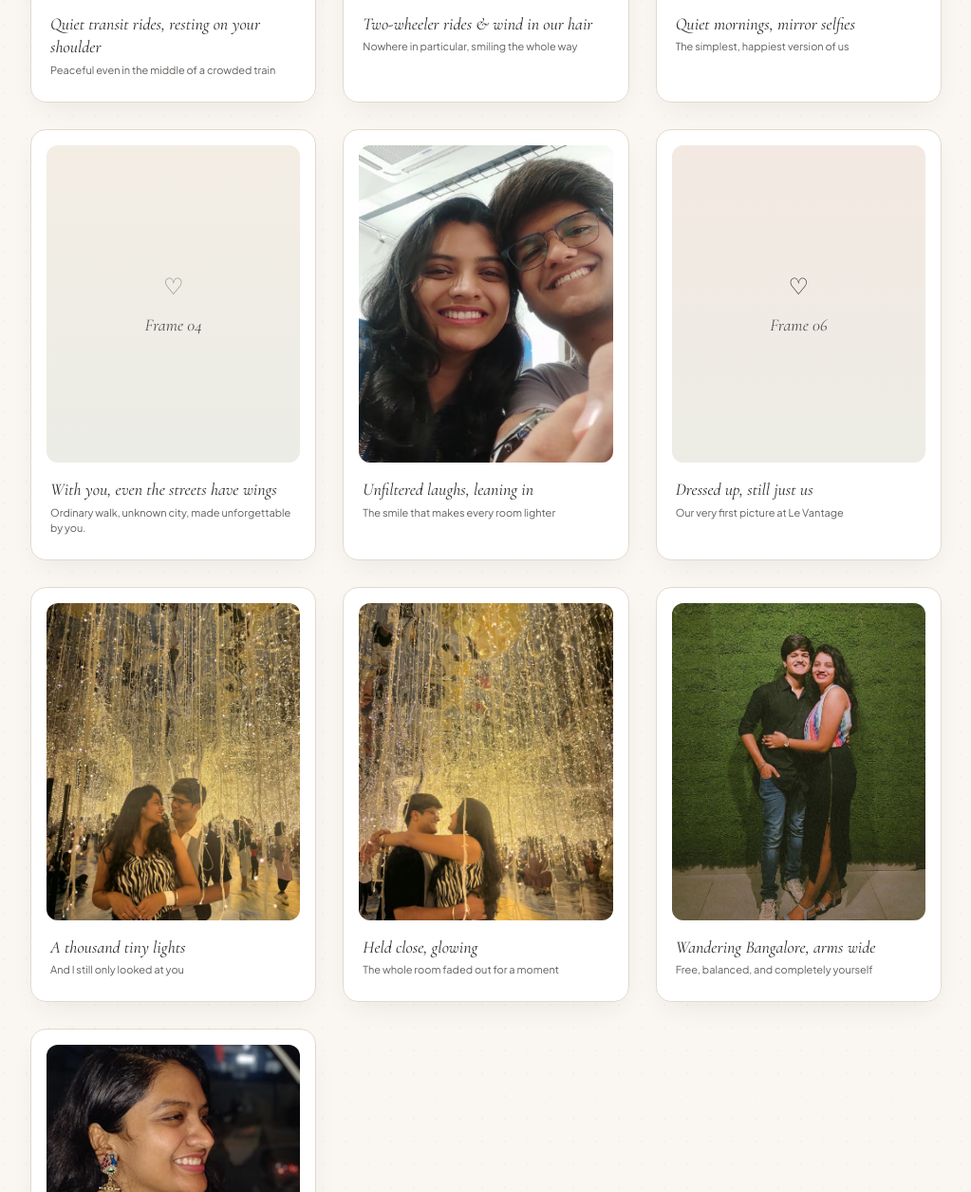
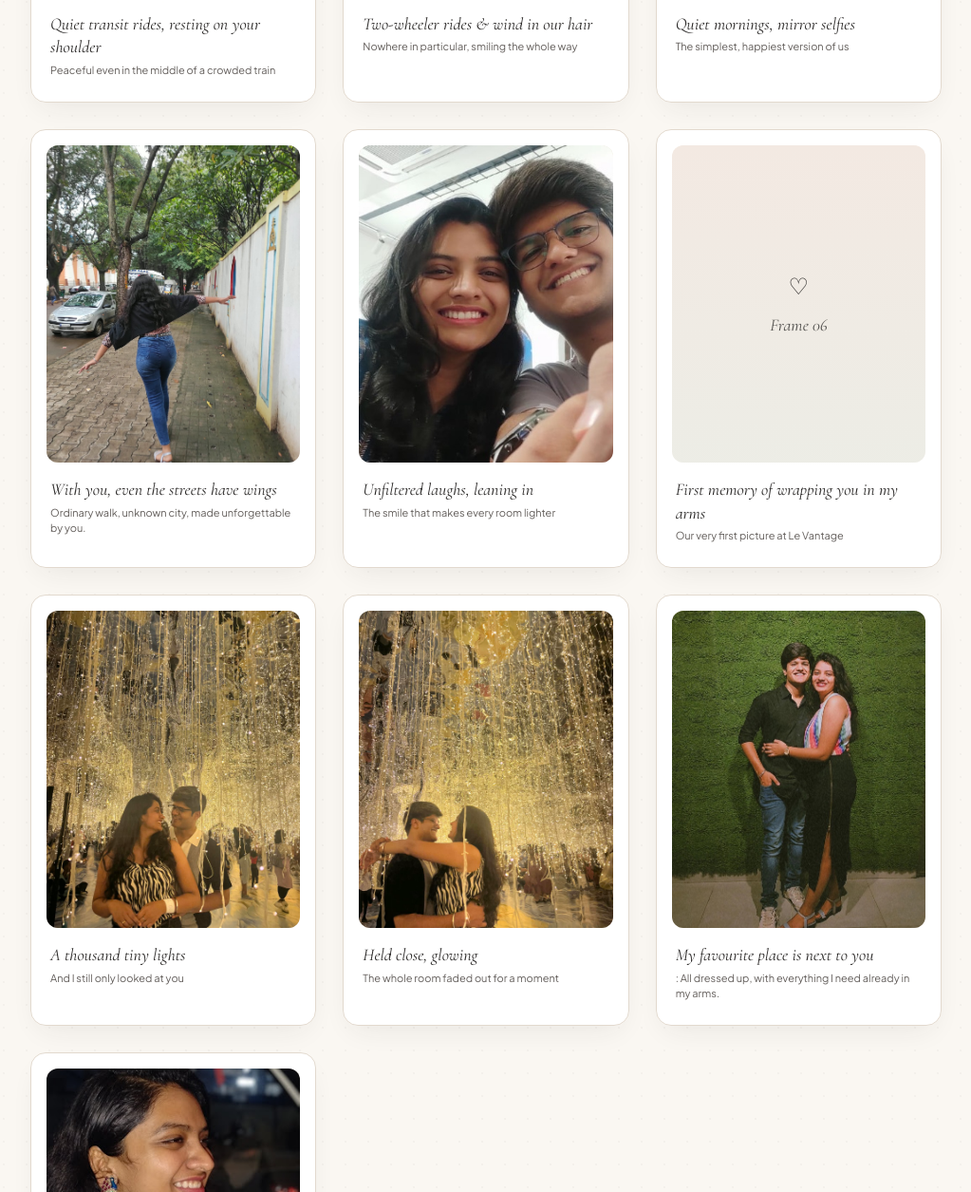
Before and after one commit to mukund-vishwanath/5years, a plain HTML site: page index.html in a window 1280 px wide. Shown: the part 3226-4481 px from the top of the page at 95% size, without its empty margins (128-1151 px from the left). Drawn offline with nearby package versions, Linux system fonts and the light colour scheme.

Commit message:
Update index.html

```diff
--- a/index.html
+++ b/index.html
@@ -649,7 +649,7 @@
               <span class="text-sage text-2xl mb-3">♡</span>
               <p class="font-serif italic text-lg text-espresso/80">Frame 04</p>
             </div>
-            <img class="frame-media" src="bangloreplane.jpg" alt="Evenings under the warm lights" loading="lazy" onerror="this.style.display='none'" />
+            <img class="frame-media" src="bangloreplane.jpeg" alt="Evenings under the warm lights" loading="lazy" onerror="this.style.display='none'" />
           </div>
           <figcaption class="mt-4 px-1">
             <p class="font-serif italic text-lg text-espresso leading-snug">With you, even the streets have wings</p>
@@ -682,7 +682,7 @@
             <img class="frame-media" src="vantage.jpeg" alt="Dressed up, still just us" loading="lazy" onerror="this.style.display='none'" />
           </div>
           <figcaption class="mt-4 px-1">
-            <p class="font-serif italic text-lg text-espresso leading-snug">Dressed up, still just us</p>
+            <p class="font-serif italic text-lg text-espresso leading-snug">First memory of wrapping you in my arms</p>
             <p class="text-[11px] text-espressoMuted mt-1">Our very first picture at Le Vantage</p>
           </figcaption>
         </figure>
@@ -727,8 +727,8 @@
             <img class="frame-media" src="blore.jpeg" alt="Wandering the streets of Bangalore" loading="lazy" onerror="this.style.display='none'" />
           </div>
           <figcaption class="mt-4 px-1">
-            <p class="font-serif italic text-lg text-espresso leading-snug">Wandering Bangalore, arms wide</p>
-            <p class="text-[11px] text-espressoMuted mt-1">Free, balanced, and completely yourself</p>
+            <p class="font-serif italic text-lg text-espresso leading-snug"> My favourite place is next to you</p>
+            <p class="text-[11px] text-espressoMuted mt-1">: All dressed up, with everything I need already in my arms.</p>
           </figcaption>
         </figure>
 
```
